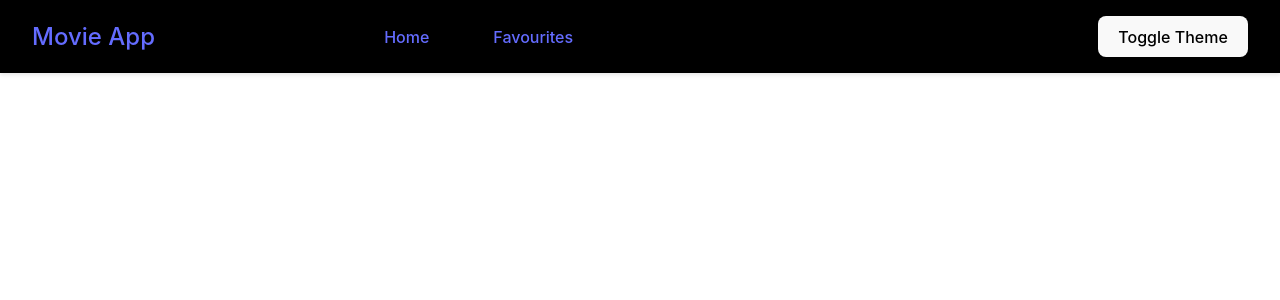
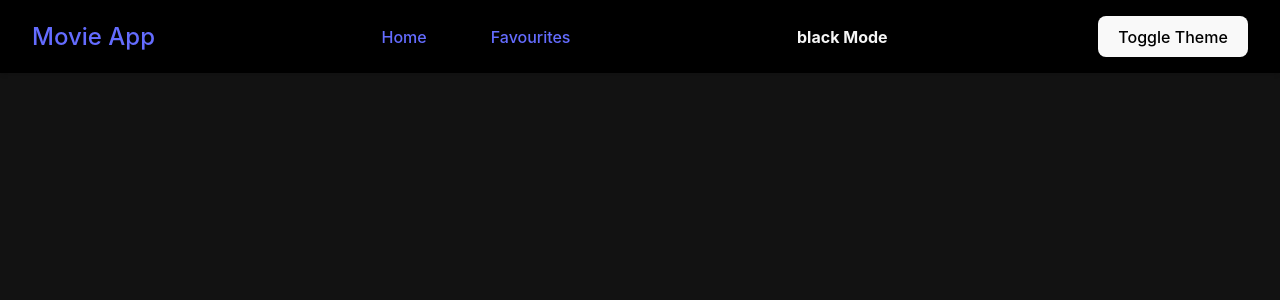
Before and after one commit to prachijagad/Movie-search-engine, a React (Vite) app: page /favorites in a window 1280 px wide. Shown: the top 300 px of the page. Built offline with nearby package versions, Linux system fonts and the light colour scheme.

Commit message:
fixed theme bug

```diff
--- a/src/App.jsx
+++ b/src/App.jsx
@@ -11,12 +11,9 @@
 
 function App() {
   const { theme } = useTheme();
-  console.log(theme);
   return (
     <>
-    <ThemeProvider>
     <div className={theme}>
-    <MovieProvider>
       <Navbar/>
       <main className="main-content">
         <Routes>
@@ -24,10 +21,8 @@
           <Route path="/favorites" element={<Favourites/>}/>
         </Routes>
       </main>
-      </MovieProvider>
 
       </div>
-       </ThemeProvider>
     </>
   );
 }
--- a/src/contexts/ThemeContext.jsx
+++ b/src/contexts/ThemeContext.jsx
@@ -3,7 +3,7 @@
 export const useTheme = () => useContext(ThemeContext);
 
 export function ThemeProvider({children}){
-    const [theme, setTheme] = useState("light");
+    const [theme, setTheme] = useState("black");
 
     return (
         <ThemeContext.Provider value={{theme, setTheme}}>
```
